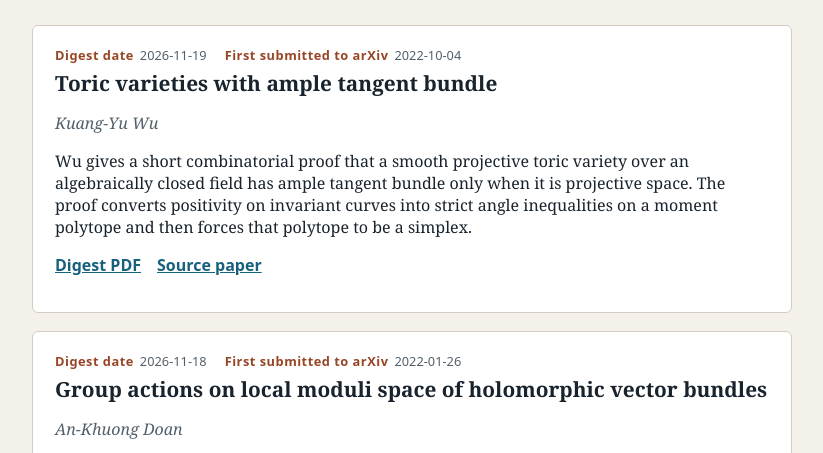
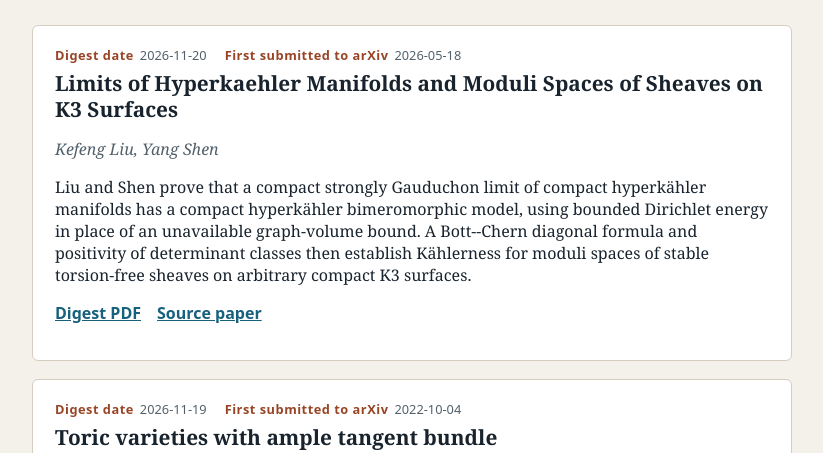
Before and after one commit to Yoaskay/daily-math-paper-digest-pages, a plain HTML site: page topics/algebraic-geometry.html in a window 1280 px wide. Shown: the part 279-732 px from the top of the page, without its empty margins (158-981 px from the left). Drawn offline with Linux system fonts and the light colour scheme.

Commit message:
Publish digest site for 2026-11-20

```diff
--- a/topics/algebraic-geometry.html
+++ b/topics/algebraic-geometry.html
@@ -14,6 +14,16 @@
     <p>Miscellaneous topics in algebraic geometry.</p></header>
     <section class="digest-list" aria-label="Algebraic geometry digests">
     <article class="digest">
+<dl class="dates">
+<div><dt>Digest date</dt><dd>2026-11-20</dd></div>
+<div><dt>First submitted to arXiv</dt><dd>2026-05-18</dd></div>
+</dl>
+<h2>Limits of Hyperkaehler Manifolds and Moduli Spaces of Sheaves on K3 Surfaces</h2>
+<p class="authors">Kefeng Liu, Yang Shen</p>
+<p>Liu and Shen prove that a compact strongly Gauduchon limit of compact hyperkähler manifolds has a compact hyperkähler bimeromorphic model, using bounded Dirichlet energy in place of an unavailable graph-volume bound. A Bott--Chern diagonal formula and positivity of determinant classes then establish Kählerness for moduli spaces of stable torsion-free sheaves on arbitrary compact K3 surfaces.</p>
+<p class="links"><a href="../digests/2026-11-20-arxiv-2605.18065.pdf">Digest PDF</a> <a href="http://arxiv.org/abs/2605.18065v2">Source paper</a></p>
+</article>
+<article class="digest">
 <dl class="dates">
 <div><dt>Digest date</dt><dd>2026-11-19</dd></div>
 <div><dt>First submitted to arXiv</dt><dd>2022-10-04</dd></div>
```
Also changed, not shown: index.html (+1 -1 lines), 1 other file.
